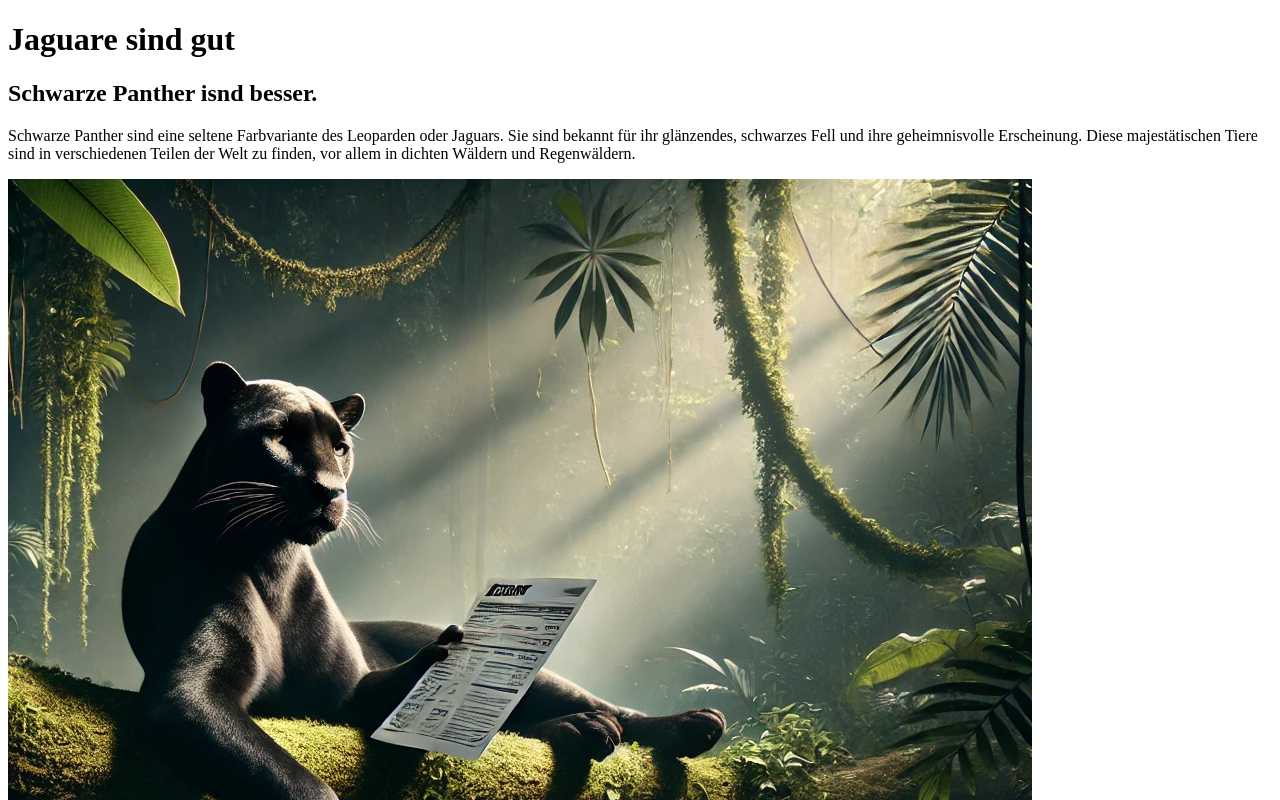
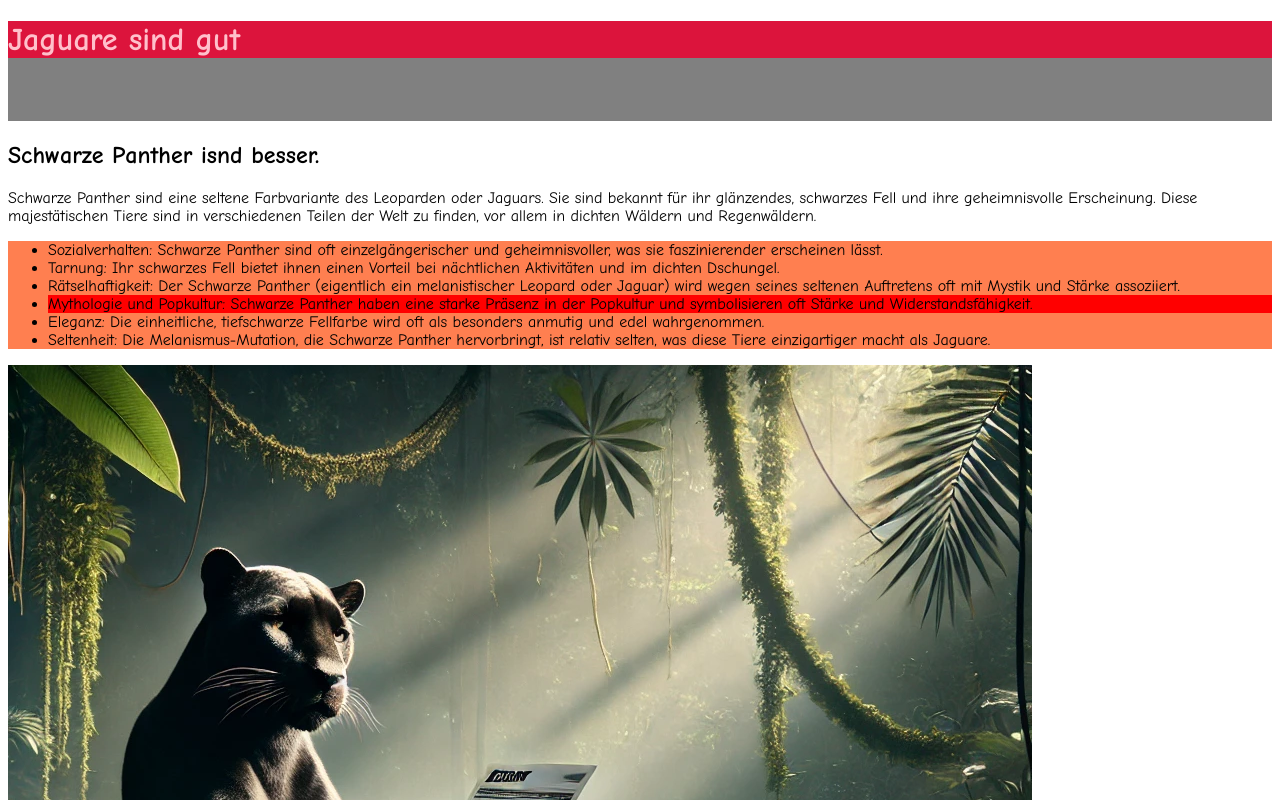
Before and after one commit to caitoor/kg2a-medientechnologie-ws2425, a plain HTML site: page index.html in a window 1280 px wide. Shown: the top 800 px of the page. Drawn offline with Linux system fonts and the light colour scheme.

Commit message:
241024-after-course

```diff
--- a/index.html
+++ b/index.html
@@ -5,20 +5,63 @@
     <meta charset="UTF-8">
     <meta name="viewport" content="width=device-width, initial-scale=1.0">
     <title>Black Panthers striving through the forest</title>
+    <link rel="stylesheet" href="style.css">
 </head>
 
 <body>
 
     <!-- Kommentar -->
+    <header>
+        <h1 class="logo">Jaguare sind gut</h1>
+        <nav></nav>
+    </header>
 
-    <h1>Jaguare sind gut</h1>
-    <h2>Schwarze Panther isnd besser.</h2>
-    <p>Schwarze Panther sind eine seltene Farbvariante des Leoparden oder Jaguars. Sie sind bekannt für ihr glänzendes,
-        schwarzes Fell und ihre geheimnisvolle Erscheinung. Diese majestätischen Tiere sind in verschiedenen Teilen der
-        Welt
-        zu finden, vor allem in dichten Wäldern und Regenwäldern.
-    </p>
-    <img src="panther.webp" alt="panther paying his taxes">
+    <main>
+        <h2>Schwarze Panther isnd besser.</h2>
+        <p>Schwarze Panther sind eine seltene Farbvariante des Leoparden oder Jaguars. Sie sind bekannt für ihr
+            glänzendes,
+            schwarzes Fell und ihre geheimnisvolle Erscheinung. Diese majestätischen Tiere sind in verschiedenen Teilen
+            der
+            Welt
+            zu finden, vor allem in dichten Wäldern und Regenwäldern.
+        </p>
+
+        <ul>
+            <li>
+                Sozialverhalten: Schwarze Panther sind oft einzelgängerischer und geheimnisvoller, was sie
+                faszinierender
+                erscheinen
+                lässt.
+            </li>
+            <li>
+                Tarnung: Ihr schwarzes Fell bietet ihnen einen Vorteil bei nächtlichen Aktivitäten und im dichten
+                Dschungel.
+            </li>
+            <li>
+                Rätselhaftigkeit:
+                Der Schwarze Panther (eigentlich ein melanistischer Leopard oder Jaguar) wird wegen seines
+                seltenen Auftretens oft mit Mystik und Stärke assoziiert.
+            </li>
+            <li class="important">
+                Mythologie und Popkultur: Schwarze Panther haben eine starke Präsenz in der Popkultur und symbolisieren
+                oft
+                Stärke
+                und Widerstandsfähigkeit.
+            </li>
+            <li>
+                Eleganz: Die einheitliche, tiefschwarze Fellfarbe wird oft als besonders anmutig und edel wahrgenommen.
+            </li>
+            <li>
+                Seltenheit: Die Melanismus-Mutation, die Schwarze Panther hervorbringt, ist relativ selten, was diese
+                Tiere
+                einzigartiger macht als Jaguare.
+            </li>
+        </ul>
+    </main>
+    <aside>
+        <img src="panther.webp" alt="panther paying his taxes">
+    </aside>
+    <footer></footer>
 </body>
 
 </html>
--- /dev/null
+++ b/style.css
@@ -0,0 +1,24 @@
+* {
+    font-family: "Papyrus", "Comic Sans MS", Verdana, serif;
+}
+
+header {
+    background-color: gray;
+    height: 100px;
+}
+
+h1 {
+    color: pink;
+}
+
+ul {
+    background-color: coral;
+}
+
+.logo {
+    background-color: crimson;
+}
+
+.important {
+    background-color: red;
+}
```
